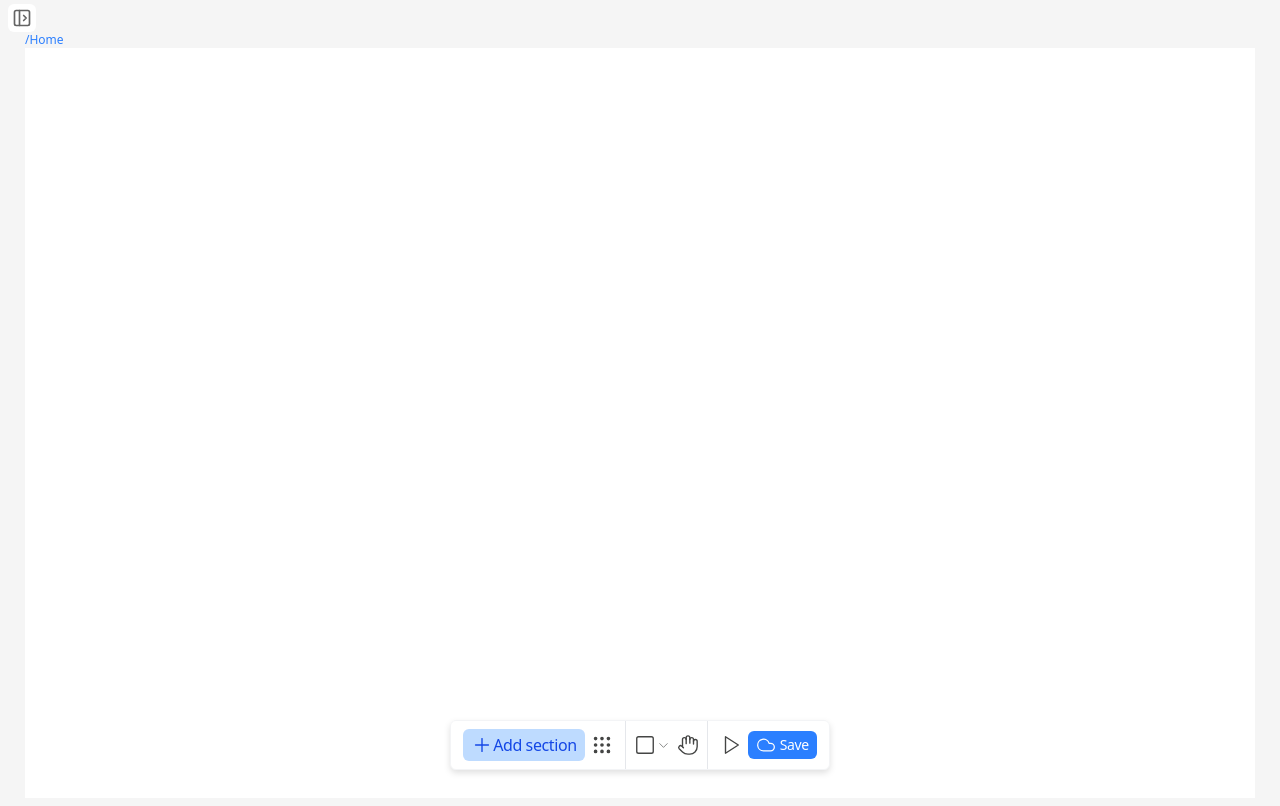
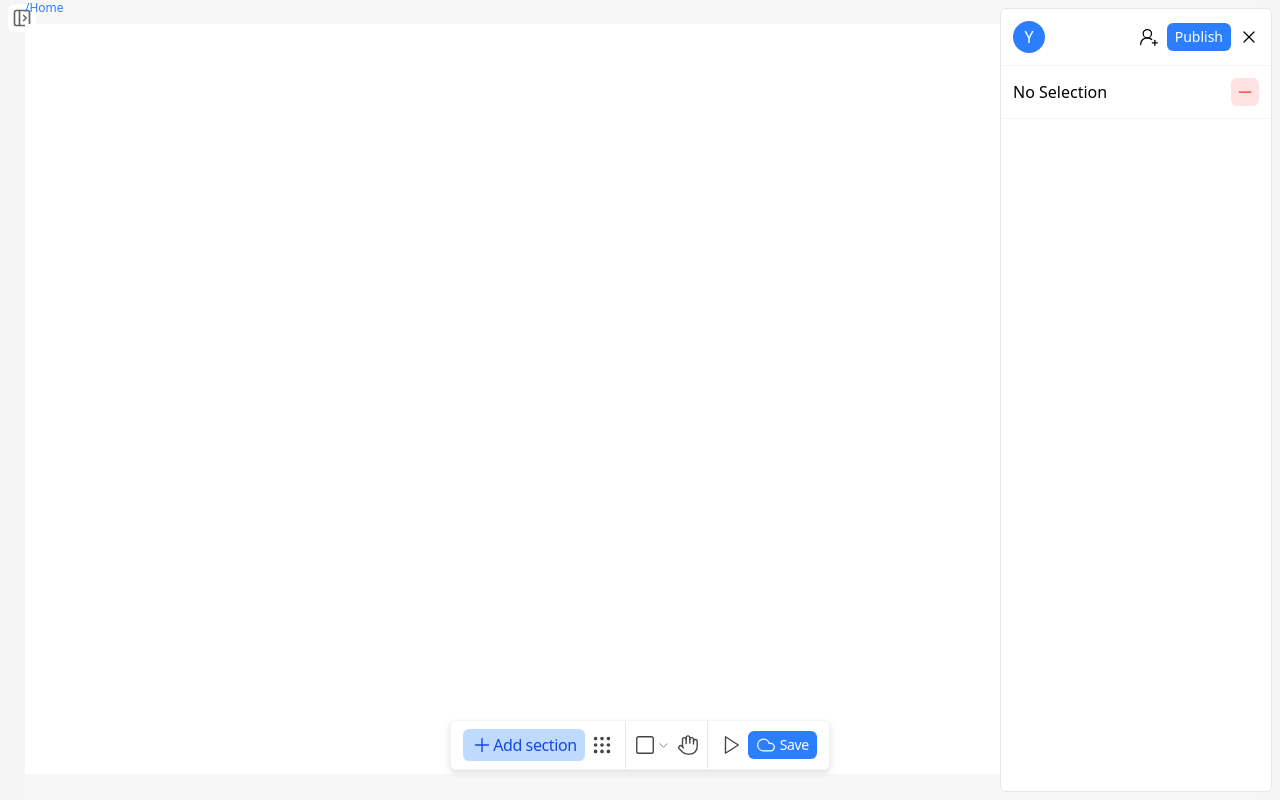
Before and after one commit to Yatik1/nocode, a React (Vite) app: page / in a window 1280 px wide. Built offline with nearby package versions, Linux system fonts and the light colour scheme.

Commit message:
feat: integrate InfiniteCanvas into App component for enhanced rendering

```diff
--- a/src/App.tsx
+++ b/src/App.tsx
@@ -9,6 +9,7 @@ import { BuilderContextProps } from './context/BuilderContext';
 import { CanvasType } from './types/types';
 import { PanelLeftOpen } from 'lucide-react';
 import ControlPanel from './components/ui/ControlPanel';
+import InfiniteCanvas from './components/ui/InfiniteCanvas';
 
 function App() {
 
@@ -16,6 +17,7 @@ function App() {
    <Routes>
      <Route path='/' element={<AppLayout />} />
      <Route path="/preview" element={<Preview />} />
+     {/* <Route path='/infinite' element={<InfiniteCanvas />}  */}
    </Routes>
   );
 }
@@ -29,38 +31,28 @@ function AppLayout() {
     }
 
   return (
-    <div>
-      {/* <Navbar /> */}
       <div className="relative bg-[#f5f5f5] min-h-[100vh] h-fit flex items-center justify-center">
 
         <button className='absolute top-1 left-2 flex items-center justify-center cursor-pointer p-1 bg-white rounded-md' onClick={onOpen}>
           <PanelLeftOpen stroke="#646464" size={20} />
         </button>
 
+        <ComponentLibrary />
+
         <main className="flex">
-          <ComponentLibrary />
-          <BuildLayer>
+
+          <InfiniteCanvas>
             <p className="text-xs text-blue-500">/{page.pageName}</p>
             {page && page.content.length > 0 && page.content.map((canvas: CanvasType) => (
               <ComponentRenderer key={canvas.id} element={canvas} />
             ))}
-          </BuildLayer>
+          </InfiniteCanvas>
         </main>
-        {selectedElement && <Properties />}
-
-         <ControlPanel />
-
+        <Properties />
+      <ControlPanel />
       </div>
-    </div>
   );
 }
 
-function BuildLayer({ children }: { children: React.ReactNode }) {
-  return (
-    <section className="flex flex-col pt-8 pb-2">
-      {children}
-    </section>
-  );
-}
 
 export default App;
```
